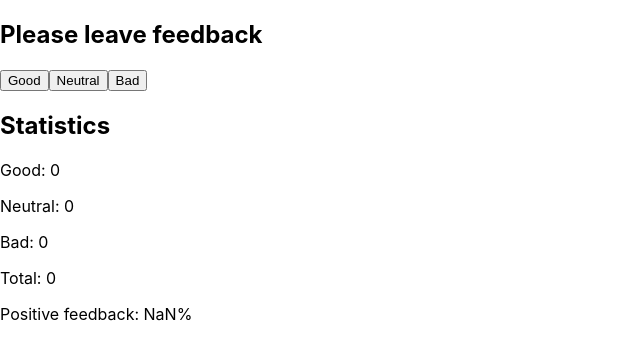
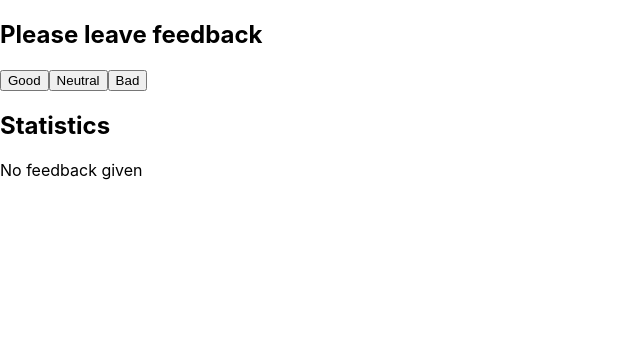
Before and after one commit to patsyuck/goit-react-hw-02-feedback, a React (Create React App) app: page / in a window 1280 px wide. Shown: the top 360 px of the page, without its empty margins (0-640 px from the left). Built offline with nearby package versions, Linux system fonts and the light colour scheme.

Commit message:
Додано нотифікацію

```diff
--- a/src/components/App.js
+++ b/src/components/App.js
@@ -2,6 +2,7 @@ import React, { Component, Fragment } from 'react';
 import './App.css';
 import FeedbackOptions from './Feedback';
 import Statistics from './Statistics';
+import Notification from './Notification';
 import Panel from './Section';
 
 export class App extends Component {
@@ -34,6 +35,7 @@ export class App extends Component {
           />
         </Panel>
         <Panel title="Statistics">
+          {this.countTotalFeedback() > 0 ? (
             <Statistics
               good={good}
               neutral={neutral}
@@ -41,6 +43,9 @@ export class App extends Component {
               total={this.countTotalFeedback()}
               positivePercentage={this.countPositiveFeedbackPercentage()}
             />
+          ) : (
+            <Notification message="No feedback given" />
+          )}
         </Panel>
       </Fragment>
     );
--- a/src/components/Notification.js
+++ b/src/components/Notification.js
@@ -0,0 +1,5 @@
+const Notification = ({ message }) => {
+  return <div>{message}</div>;
+};
+
+export default Notification;
--- a/src/components/Statistics.js
+++ b/src/components/Statistics.js
@@ -5,7 +5,7 @@ const Statistics = ({ good, neutral, bad, total, positivePercentage }) => {
       <p>Neutral: {neutral}</p>
       <p>Bad: {bad}</p>
       <p>Total: {total}</p>
-      <p>Positive feedback: {positivePercentage.toFixed(2)}%</p>
+      <p>Positive feedback: {Math.round(positivePercentage)}%</p>
     </div>
   );
 };
```
Also changed, not shown: 1 other file (tests, documents, lock files or other folders). Lines whose indentation alone changed are shown as unchanged.
